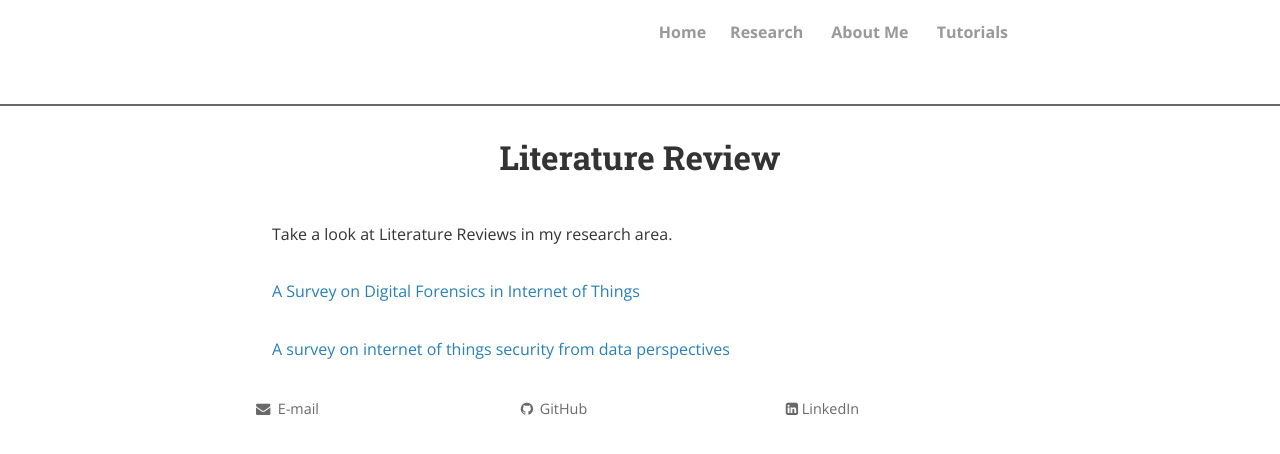
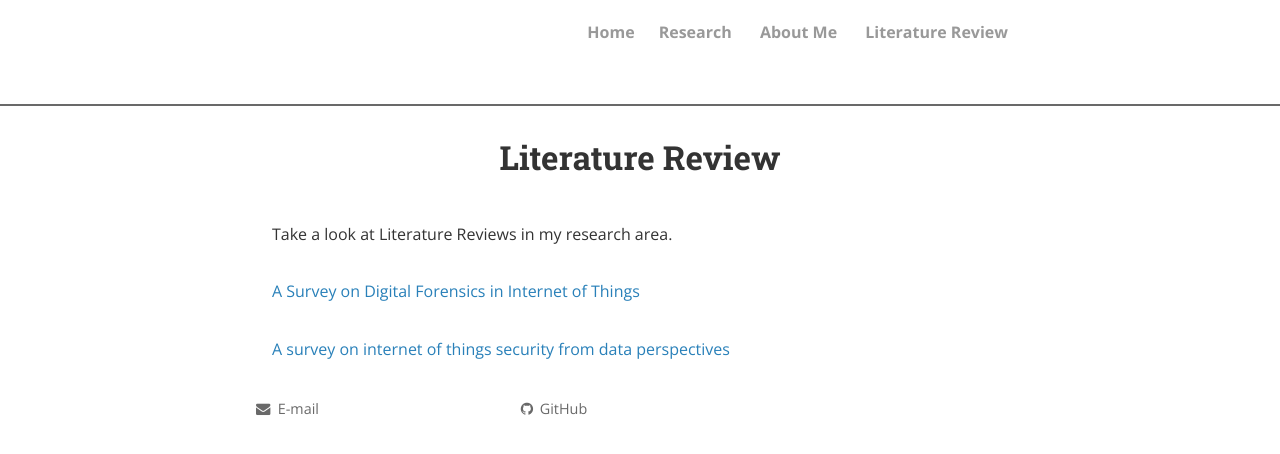
Before and after one commit to jianweihou/jianweihou.github.io, a Jekyll site: the page built from literature_review.html, in a window 1280 px wide. Shown: the top 454 px of the page. Built offline with Jekyll 4.4.1, drawn with Linux system fonts in a browser that asks for light colours; nearby versions of some CDN libraries; comment, search, counter and statistics services are not loaded; a style sheet for code colours, icons or effects is not loaded.

Commit message:
update name

```diff
--- a/_includes/footer.html
+++ b/_includes/footer.html
@@ -2,16 +2,16 @@
 
   <div class="wrapper">
     <div class="site-navigation">
-      <p><a href="mailto:paul.soto@upf.edu"><i class="fa fa-envelope"></i> E-mail</a></p>
+      <p><a href="mailto:houjianwei@ruc.edu.cn"><i class="fa fa-envelope"></i> E-mail</a></p>
     </div>
 
     <div class="site-contact">
-      <p><a href="https://www.github.com/pesoto"><i class="fa fa-github"></i> GitHub</a></p>
+      <p><a href="https://github.com/jianweihou/"><i class="fa fa-github"></i> GitHub</a></p>
     </div>
 
-    <div class="site-signature">
-      <p><a href="https://www.linkedin.com/pesoto"><i class="fa fa-linkedin-square"></i> LinkedIn</a></p>
-    </div>
+    <!-- <div class="site-signature">
+      <p><a href="https://www.linkedin.com/pesoto"><i class="fa fa-linkedin-square"></i> Google Scholar</a></p>
+    </div> -->
 
   </div>
 
--- a/_includes/header.html
+++ b/_includes/header.html
@@ -6,9 +6,9 @@
     <nav role="navigation">
       <ul id="js-navigation-menu" class="navigation-menu show">
       <li class="nav-link"><a href="{{ site.baseurl }}/" class="logo"><strong>Home</strong></a>
-      <li class="nav-link"><a href="https://pesoto.github.io/research"><strong>Research</strong></a>
-      <li class="nav-link"><a href="https://pesoto.github.io/about"><strong>About Me</strong></a>
-      <li class="nav-link"><a href="https://pesoto.github.io/tutorials"><strong>Tutorials</strong></a>
+      <li class="nav-link"><a href="https://jianweihou.github.io/research"><strong>Research</strong></a>
+      <li class="nav-link"><a href="https://jianweihou.github.io/about"><strong>About Me</strong></a>
+      <li class="nav-link"><a href="https://jianweihou.github.io/literature_review"><strong>Literature Review</strong></a>
       </ul>
     </nav>
   </div>
--- a/index.html
+++ b/index.html
@@ -18,7 +18,7 @@ title: Jianwei Hou
 I'm Jianwei Hou, Ph.D. candidate(2016-now) at Renmin University of China, School of Information. I am supervised by Prof. Wenchang Shi. I was also supervised by Dr. Yinzhi Cao when I studied at Johns Hopkins University, Department of Computer Science from 2019-2021.
 
 <br><br>
-My research interests lie in IoT security and privacy, SDN security and vulnerabilities detection. I used to work on revealing specific security threats in SDN and exploring accuracy and efficiency of vulnerabilities detection. And now I am working on how to audit and detect sensitive Information disclosure in IoT devices. I also interested in human–computer interaction in cybersecurity. Human factors plays important part in all the security issues. Feel free to look at my <a href="https://jianweihou.github.io/research" target="_self">research</a> and my <a href="https://jianweihou.github.io/research" target="_self">tutorials</a> to learn more!
+My research interests lie in IoT security and privacy, SDN security and vulnerabilities detection. I used to work on revealing specific security threats in SDN and exploring accuracy and efficiency of vulnerabilities detection. And now I am working on how to audit and detect sensitive Information disclosure in IoT devices. I also interested in human–computer interaction in cybersecurity. Human factors plays important part in all the security issues. Feel free to look at my <a href="https://jianweihou.github.io/research" target="_self">research</a> and my <a href="https://jianweihou.github.io/research" target="_self">literature_review</a> to learn more!
 <br><br>
 
 </div>
```
Also changed, not shown: literature_review.html (renamed from tutorials.html).
